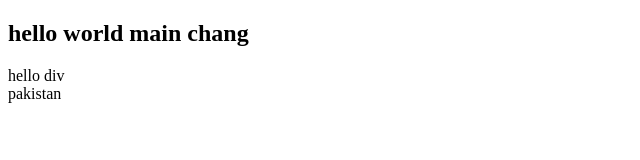
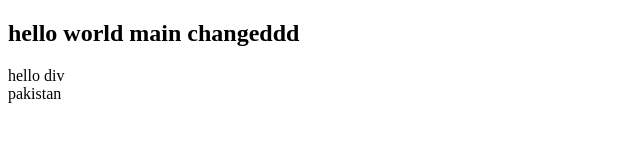
Before and after one commit to ali5005sher/git-tutorial, a plain HTML site: page index.html in a window 1280 px wide. Shown: the full height of the page, 0-640 px from the left. Drawn offline with Linux system fonts and the light colour scheme.

Commit message:
hello world

```diff
--- a/index.html
+++ b/index.html
@@ -7,7 +7,7 @@
     <script src="app.js" defer></script>
   </head>
   <body>
-    <h2>hello world main chang</h2>
+    <h2>hello world main changeddd</h2>
     <div>hello div</div>
     <div>pakistan</div>
   </body>
```
